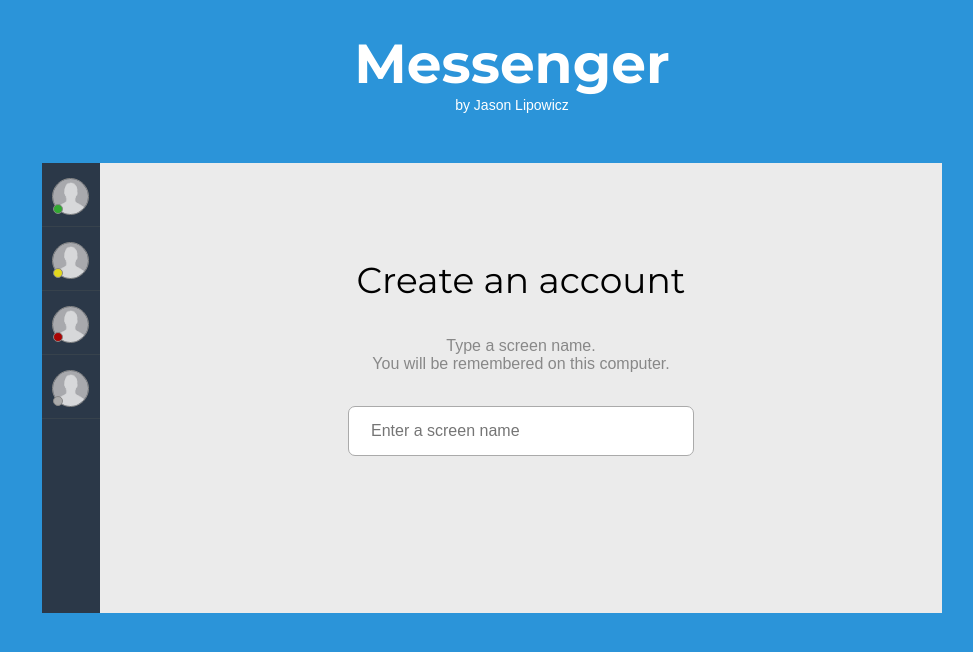
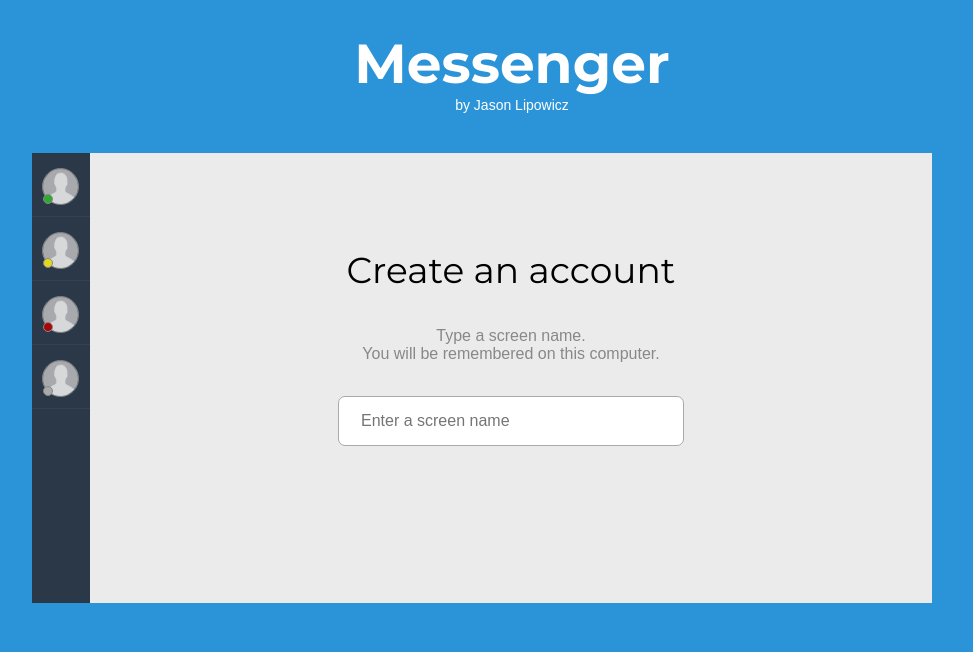
Before and after one commit to jasonlipo/l2c-messenger, a PHP site: page / in a window 1280 px wide. Shown: the top 652 px of the page, without its empty margins (128-1101 px from the left). Run offline with PHP 8.4, Linux system fonts and the light colour scheme.

Commit message:
Positioning changes in css

```diff
--- a/style.css
+++ b/style.css
@@ -4,7 +4,7 @@ body { font: 14px Arial, sans-serif; background: #2B94D9; color: #fff; }
 .heading { margin: 30px; text-align: center; }
 .heading b { font-family: 'Montserrat', sans-serif; font-size:55px; }
 
-.container { width: 900px; min-height: 450px; background: #EBEBEB; color: #000; margin-top: 20px; margin-bottom: 40px; position: absolute; left: 50%; margin-left: -470px; }
+.container { width: 900px; min-height: 450px; background: #EBEBEB; color: #000; margin-top: 10px; margin-bottom: 40px; position: absolute; left: 50%; margin-left: -480px; }
 .container .people { background: #2B3848; color: #FFF; width: 58px; height: 100%; position: absolute; }
 .container .people ul { list-style: none; }
 .container .people li { padding: 10px; height: 43px; border-bottom: 1px solid #37424C; }
```
